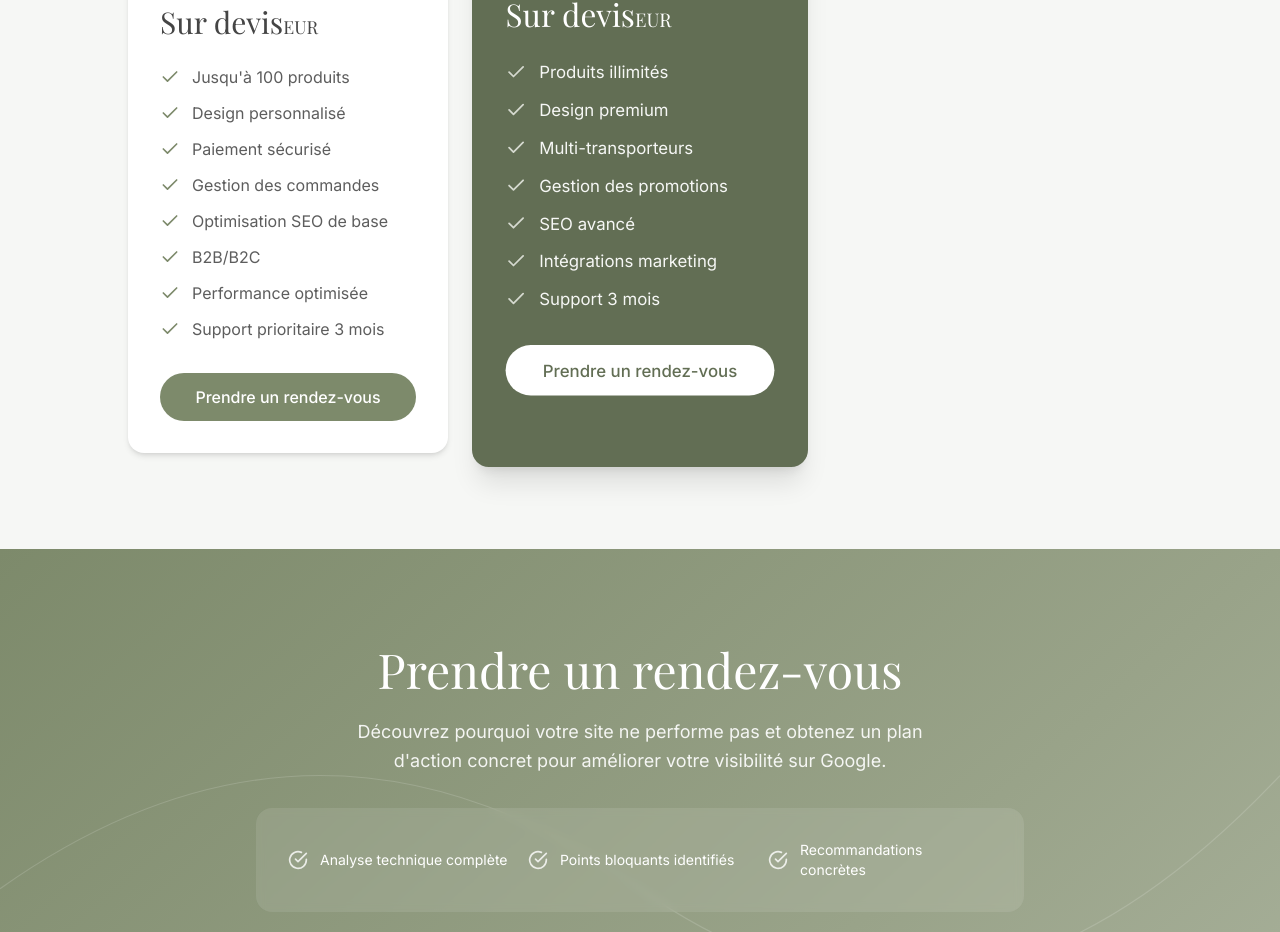
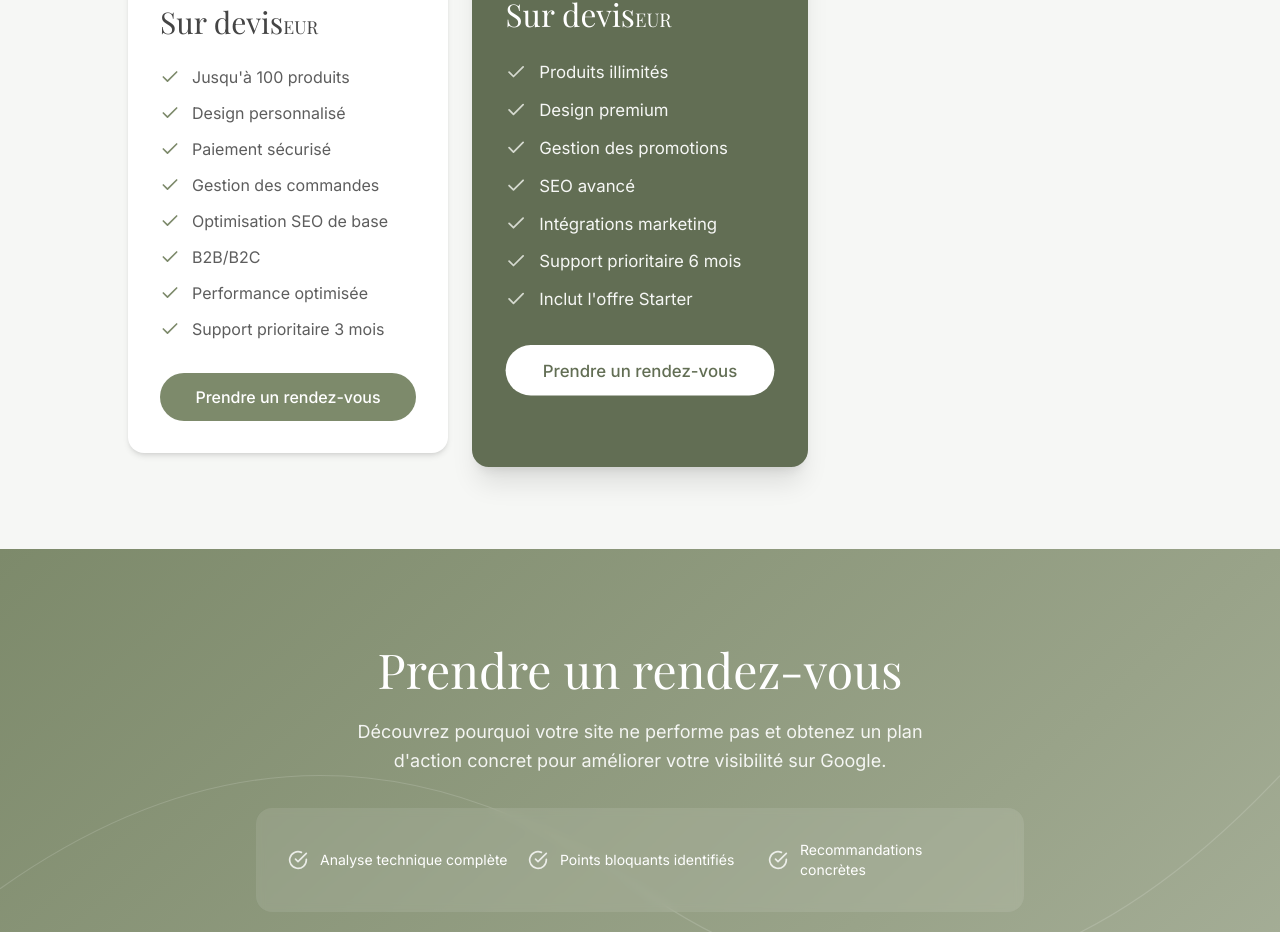
Before and after one commit to valerian35/rochefort-digital, a React (Vite) app: page /e-commerce in a window 1280 px wide. Shown: the part 2838-3770 px from the top of the page. Built offline with nearby package versions, Linux system fonts and the light colour scheme; a web font is replaced by a local one.

Commit message:
Update Business offer details

```diff
--- a/src/pages/Ecommerce.tsx
+++ b/src/pages/Ecommerce.tsx
@@ -58,7 +58,7 @@ export default function Ecommerce() {
       name: 'Business',
       price: 'Sur devis',
       description: 'Pour une boutique complète',
-      features: ['Produits illimités', 'Design premium', 'Multi-transporteurs', 'Gestion des promotions', 'SEO avancé', 'Intégrations marketing', 'Support 3 mois'],
+      features: ['Produits illimités', 'Design premium', 'Gestion des promotions', 'SEO avancé', 'Intégrations marketing', 'Support prioritaire 6 mois', 'Inclut l\'offre Starter'],
       popular: true,
     },
   ];
```
